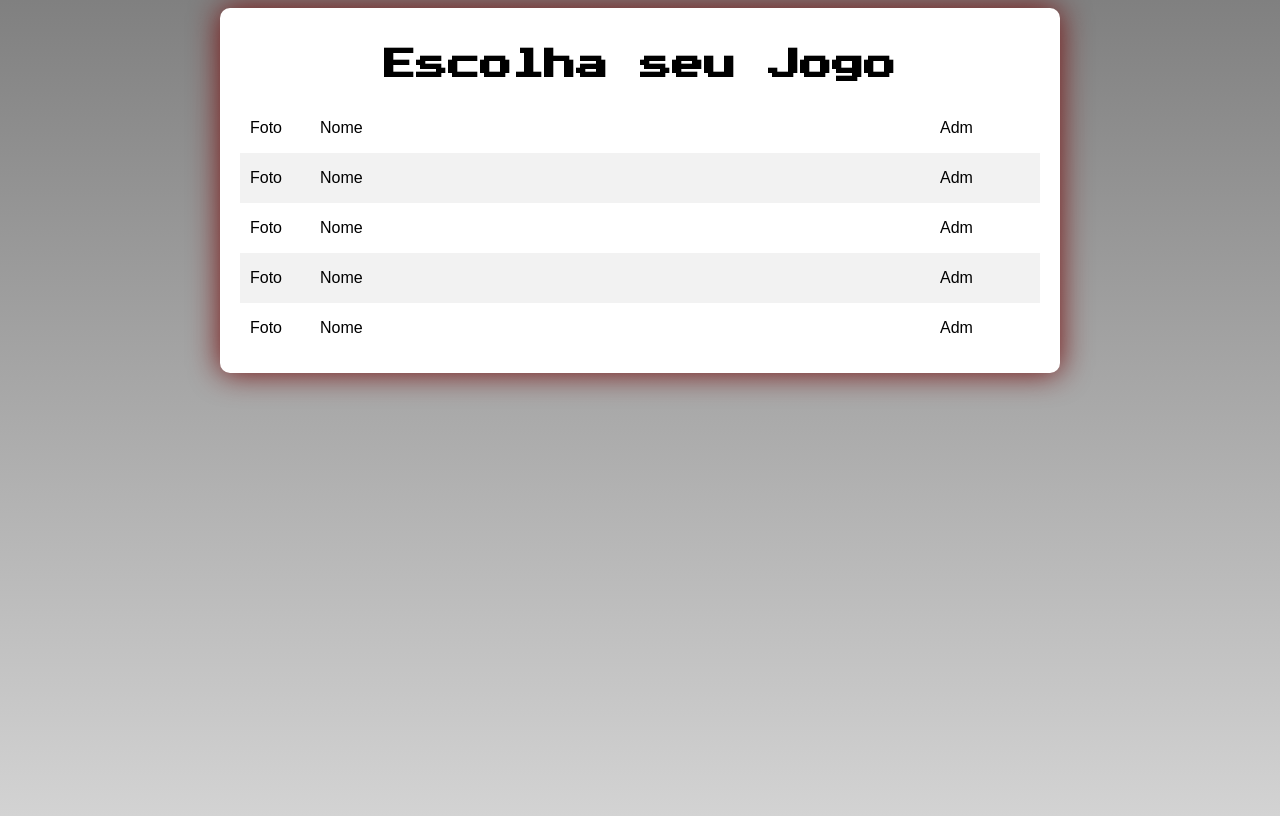
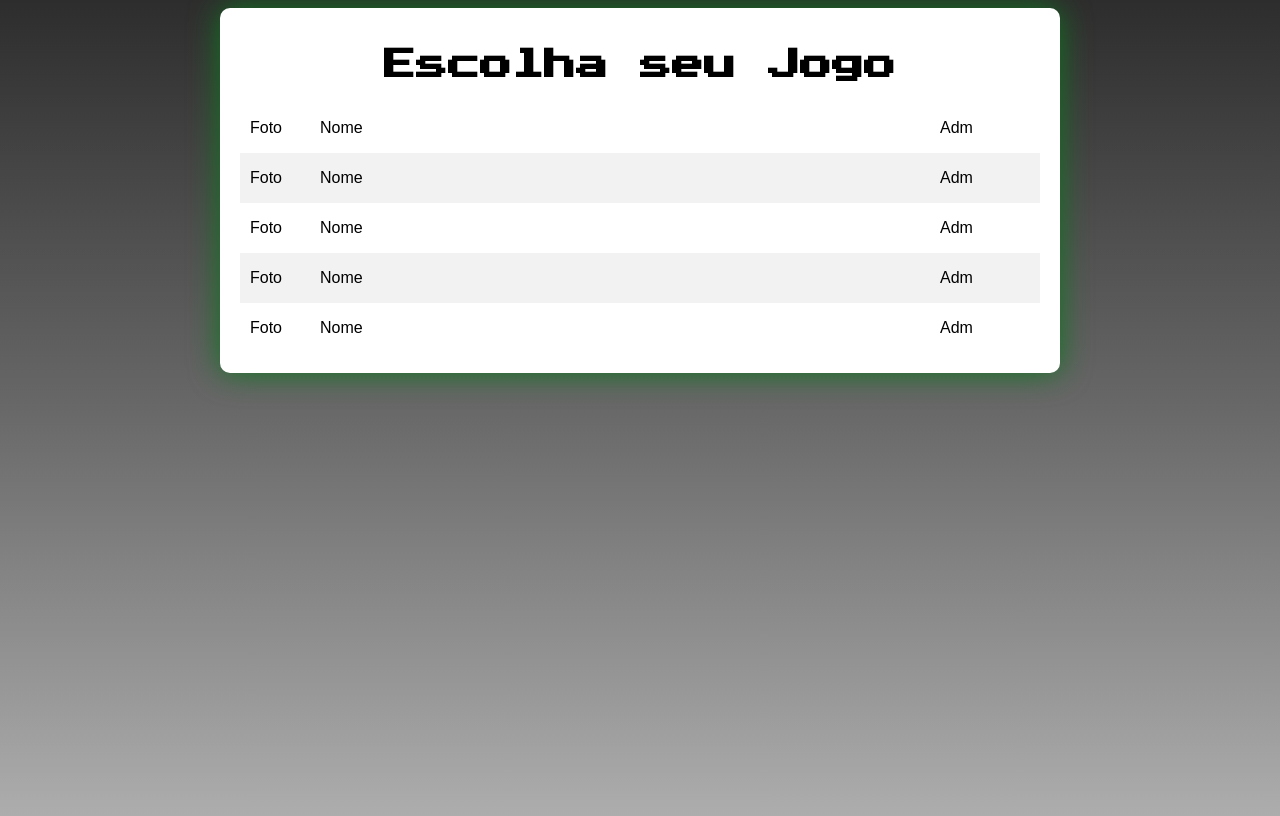
Before and after one commit to jharbes/PHPcomMySQL, a PHP site: page / in a window 1280 px wide. Run offline with PHP 8.4, Linux system fonts and the light colour scheme.

Commit message:
Update style.css

```diff
--- a/estilos/style.css
+++ b/estilos/style.css
@@ -9,7 +9,7 @@ h1{
     text-align: center;
 }
 body{
-    background-image:linear-gradient(to bottom,grey,darkgrey,lightgrey);
+    background-image:linear-gradient(to bottom,rgb(46, 45, 45),rgb(104, 104, 104),rgb(173, 173, 173));
     font-family:Arial, Helvetica, sans-serif;
     height: 100vh;
 }
@@ -18,7 +18,7 @@ div#corpo{
     margin: auto;
     padding: 20px;
     background-color: #fff;
-    box-shadow: 0px 0px 30px rgb(117, 15, 15);
+    box-shadow: 0px 0px 30px rgb(15, 117, 32);
     border-radius: 10px;
 }
 table.listagem{
```
